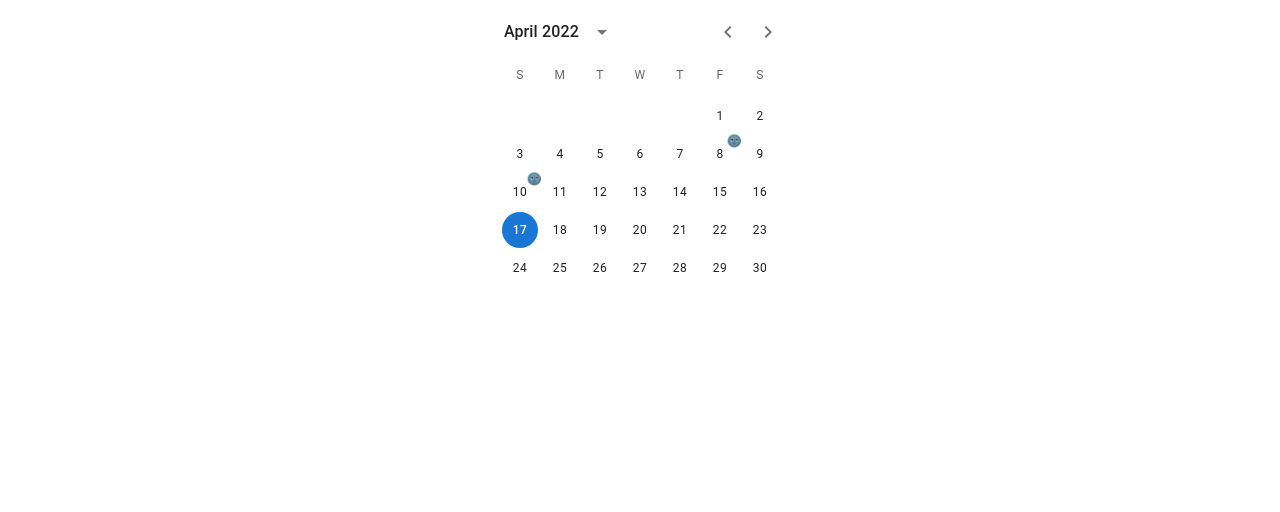
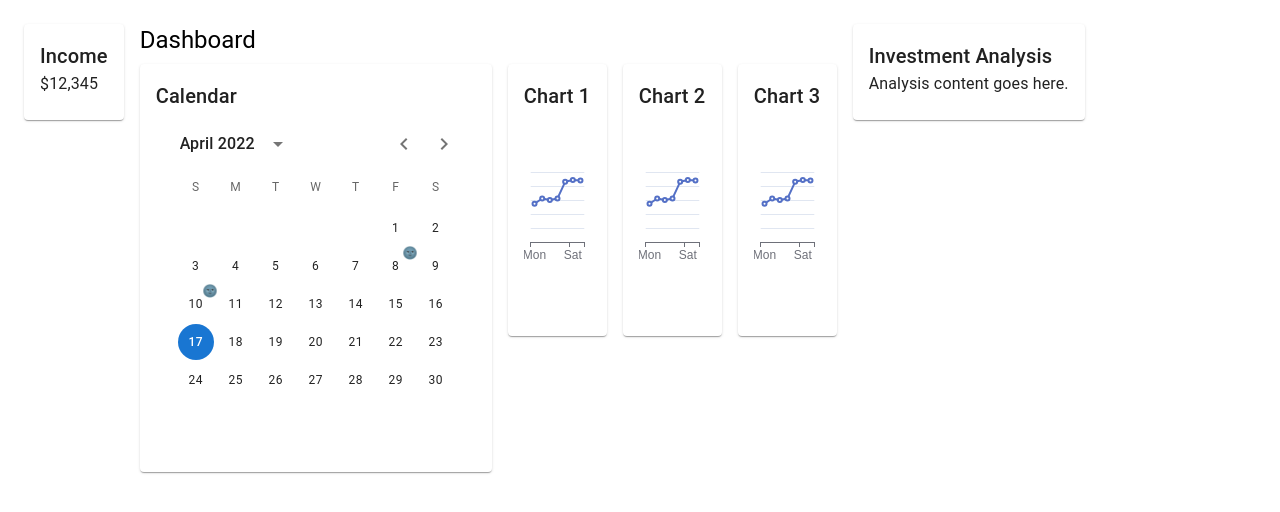
Before and after one commit to jihli/Macrohard, a React (Create React App) app in the folder Frontend/: page / in a window 1280 px wide. Shown: the top 512 px of the page. Built offline with nearby package versions, Linux system fonts and the light colour scheme.

Commit message:
feat(calendar): display

```diff
--- a/Frontend/src/App.tsx
+++ b/Frontend/src/App.tsx
@@ -5,6 +5,7 @@ import CardContent from '@mui/material/CardContent';
 import Typography from '@mui/material/Typography';
 import Box from '@mui/material/Box';
 import ReactECharts from 'echarts-for-react';
+import CalendarView from './CalendarView';
 
 const sampleOption = {
   xAxis: {
@@ -38,6 +39,14 @@ function Dashboard() {
     <Box>
       <Typography variant="h5" gutterBottom>Dashboard</Typography>
       <Grid container spacing={2}>
+        <Grid item xs={12}>
+          <Card>
+            <CardContent>
+              <Typography variant="h6">Calendar</Typography>
+              <CalendarView />
+            </CardContent>
+          </Card>
+        </Grid>
         {[1, 2, 3].map((id) => (
           <Grid item xs={12} key={id}>
             <Card>
@@ -82,4 +91,5 @@ function App() {
   );
 }
 
+
 export default App;
--- a/Frontend/src/index.tsx
+++ b/Frontend/src/index.tsx
@@ -9,20 +9,21 @@ import { ThemeProvider, createTheme } from '@mui/material/styles';
 
 const theme = createTheme();
 
-const root = ReactDOM.createRoot(document.getElementById('root') as HTMLElement);
-root.render(
-  <React.StrictMode>
-    <ThemeProvider theme={theme}>
-      <CssBaseline />
-      <App />
-    </ThemeProvider>
-  </React.StrictMode>
-);
+// const root = ReactDOM.createRoot(document.getElementById('root') as HTMLElement);
+// root.render(
+//   <React.StrictMode>
+//     <ThemeProvider theme={theme}>
+//       <CssBaseline />
+//       <App />
+//     </ThemeProvider>
+//   </React.StrictMode>
+// );
 
 ReactDOM.createRoot(document.getElementById('root')!).render(
   <React.StrictMode>
     <LocalizationProvider dateAdapter={AdapterDayjs}>
-      <CalendarView />
+
+      <App />
     </LocalizationProvider>
   </React.StrictMode>
 );
```
